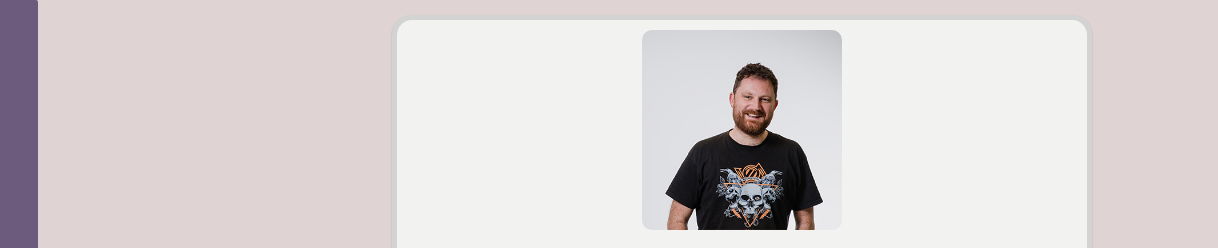
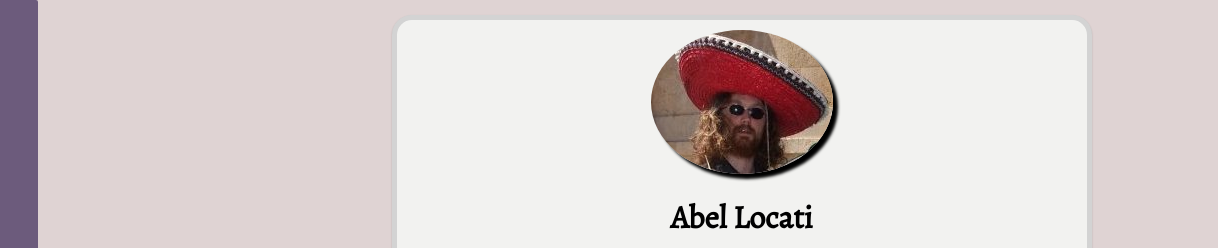
Before and after one commit to AbelBoot/01-Profile-content, a plain HTML site: page profile/index.html in a window 1280 px wide. Shown: the top 248 px of the page, 62-1280 px from the left. Drawn offline with nearby package versions, Linux system fonts and the light colour scheme.

Commit message:
my profile page

```diff
--- a/profile/index.html
+++ b/profile/index.html
@@ -21,7 +21,7 @@
     <div id="page-content">
     <div class="container">
       <div class="card">
-        <img src="images/abel.jpg" id="avatar" alt="">
+        <img src="images/3177_522094234650_3845740_n.jpg" id="avatar" alt="">
         <h1>Abel Locati</h1>
         <h2>Student at Le Wagon</h2>
         <p>I am a computational chemist currently lost in code. Doing Le Wagon and enjoying it!</p>
--- a/profile/style.css
+++ b/profile/style.css
@@ -36,7 +36,8 @@ a {
 #avatar {
   max-width: 200px;
   max-height: 350px;
-  border-radius: 10px;
+    border-radius: 50%;
+  box-shadow: 5px 5px 3px black;
 }
 
 .button {
```
Also changed, not shown: profile/images/3177_522094144830_7552561_n.jpg (added), profile/images/3177_522094234650_3845740_n.jpg (added).
